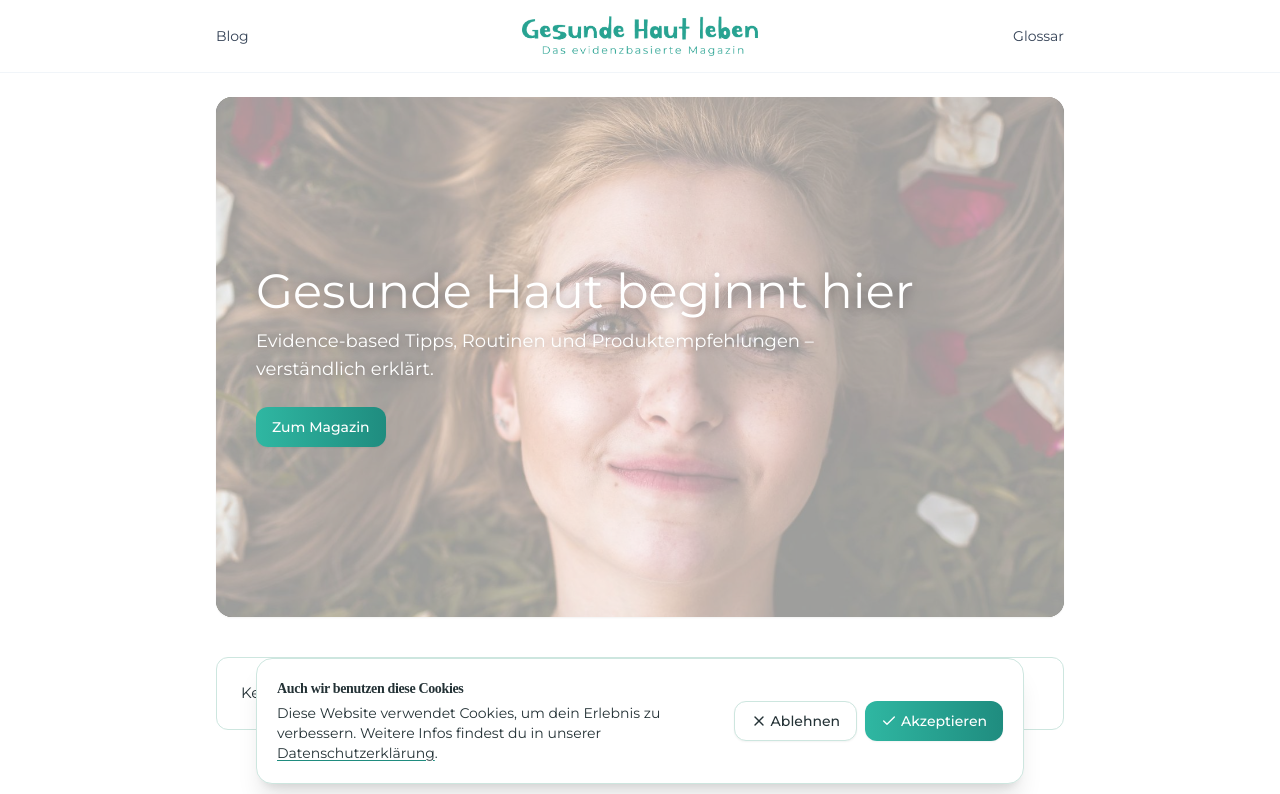
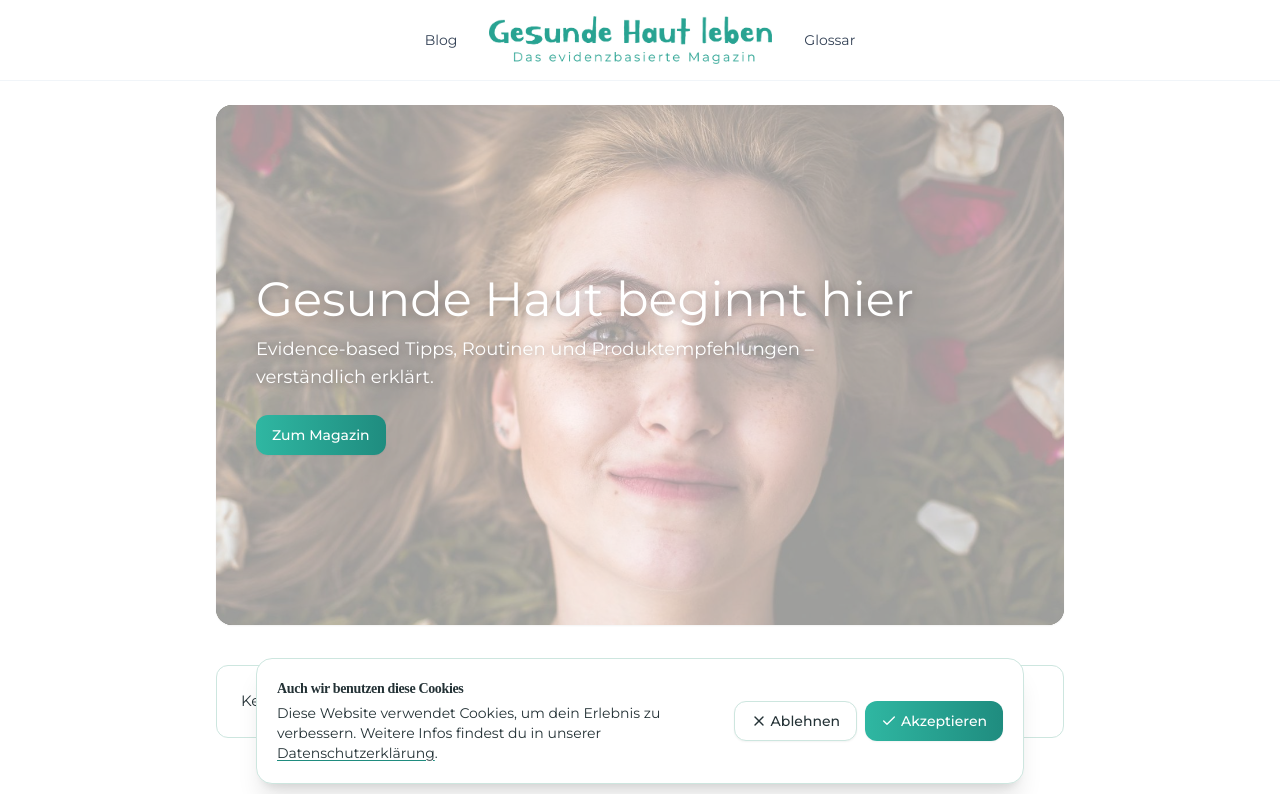
Before and after one commit to hautgesundheitmagazin-hub/website, a Next.js app: page / in a window 1280 px wide. Shown: the top 794 px of the page. Built offline with nearby package versions, Linux system fonts and the light colour scheme; no server answers.

Commit message:
Update Header.tsx

```diff
--- a/src/components/ui/Header.tsx
+++ b/src/components/ui/Header.tsx
@@ -4,19 +4,21 @@ import Image from "next/image";
 export default function Header() {
   return (
     <header className="border-b border-slate-100 bg-white">
-      <div className="w-full max-w-4xl mx-auto px-6 py-4 grid grid-cols-3 items-center">
+      <div className="w-full max-w-4xl mx-auto px-6 py-4">
+        {/* Zentrierte Gruppe: Link — Logo — Link */}
+        <div className="flex items-center justify-center gap-6 md:gap-8">
           {/* Linker Menüpunkt */}
-        <nav className="justify-self-start text-sm text-slate-700">
+          <nav className="text-sm text-slate-700">
             <a href="/blog" className="transition-colors hover:text-slate-900">
               Blog
             </a>
           </nav>
 
-        {/* Mittiges, minimal kleineres Logo */}
+          {/* Logo (wieder etwas größer) */}
           <a
             href="/"
             aria-label="Gesunde Haut leben – Startseite"
-          className="justify-self-center inline-flex items-center"
+            className="inline-flex items-center"
             title="Gesunde Haut leben"
           >
             <Image
@@ -25,18 +27,19 @@ export default function Header() {
               width={480}
               height={480}
               priority
-            className="h-8 w-auto md:h-10"  /* vorher h-10/md:h-12 */
-            sizes="(min-width: 768px) 160px, 120px"
+              className="h-10 w-auto md:h-12"
+              sizes="(min-width: 768px) 200px, 160px"
             />
           </a>
 
           {/* Rechter Menüpunkt */}
-        <nav className="justify-self-end text-sm text-slate-700">
+          <nav className="text-sm text-slate-700">
             <a href="/glossar" className="transition-colors hover:text-slate-900">
               Glossar
             </a>
           </nav>
         </div>
+      </div>
     </header>
   );
 }
```
Lines whose indentation alone changed are shown as unchanged.
